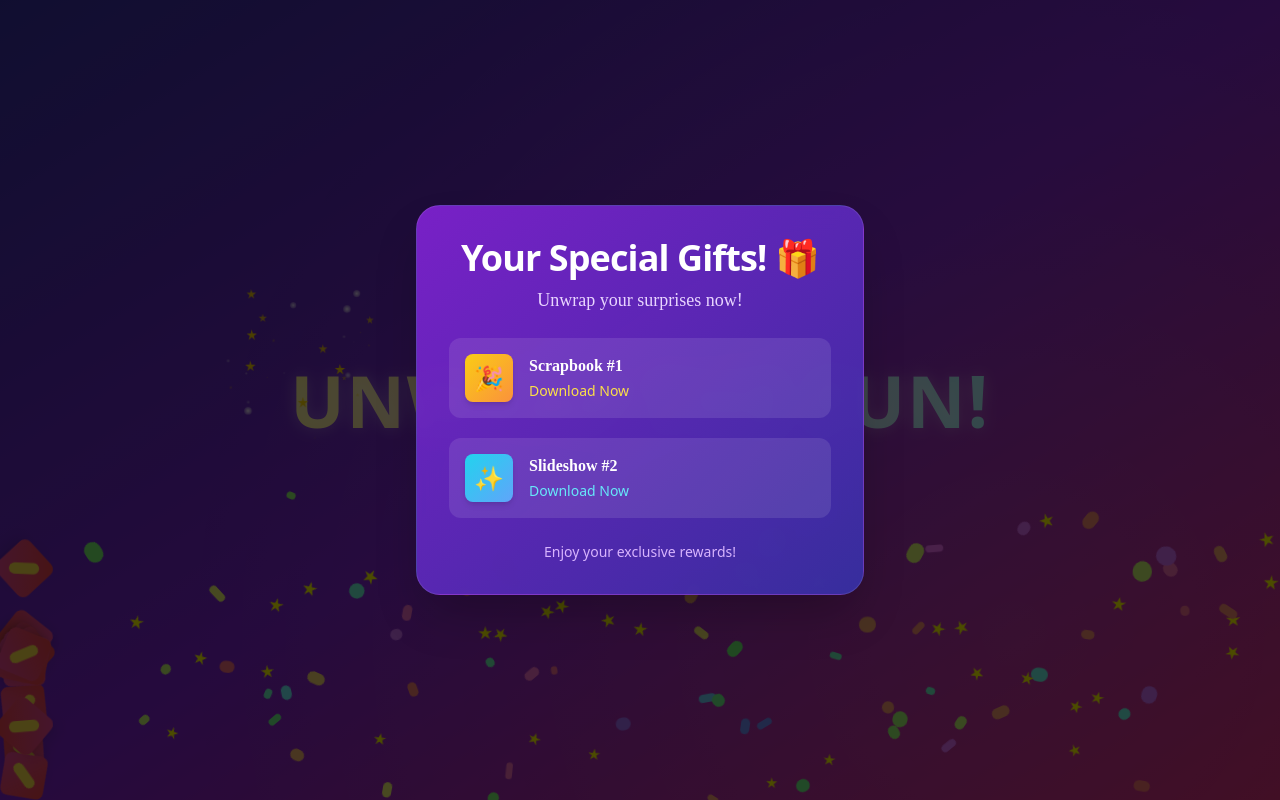
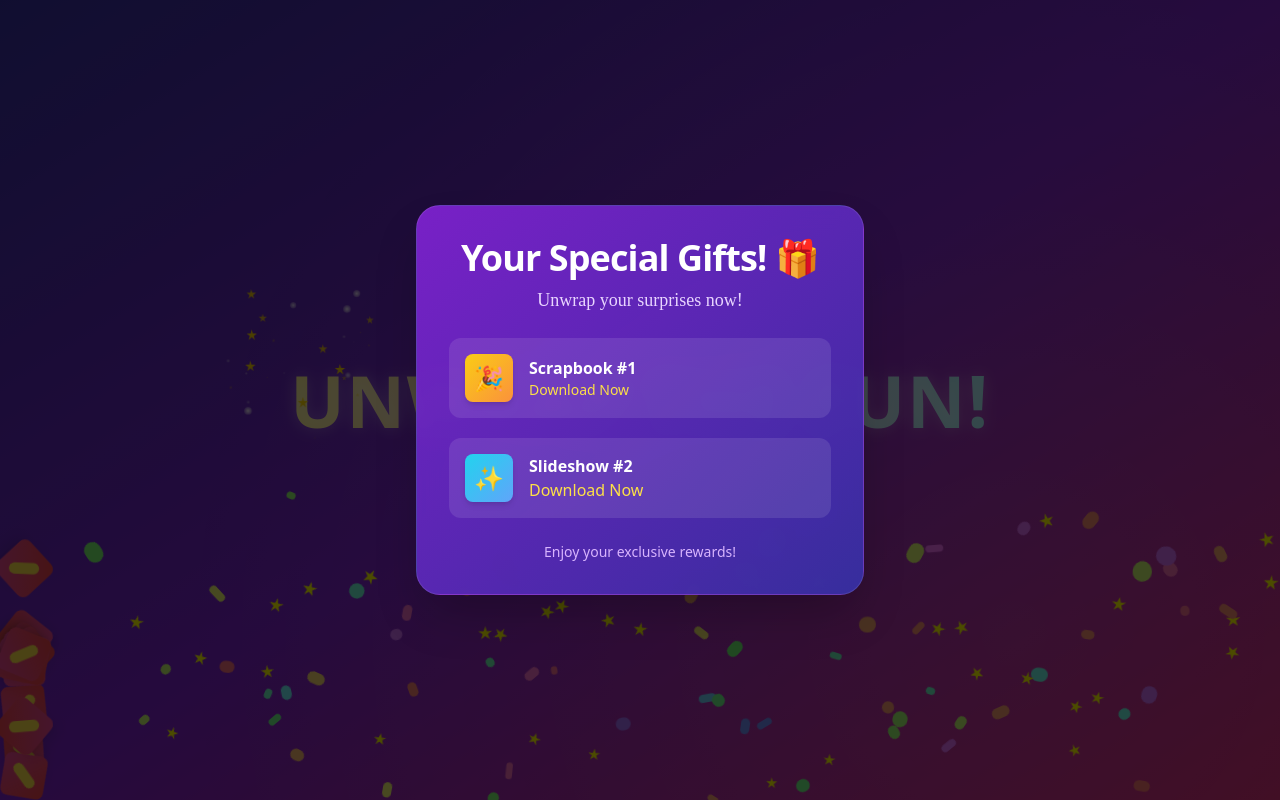
Before and after one commit to AjeetSingh2016/vanshika-birthday, a Next.js app: page /stars in a window 1280 px wide. Built offline with nearby package versions, Linux system fonts and the light colour scheme.

Commit message:
replace p with h3

```diff
--- a/components/BirthdayWishCard.js
+++ b/components/BirthdayWishCard.js
@@ -137,7 +137,7 @@ export default function BirthdayCard() {
   </div>
 
   {/* Content */}
-  <div className="flex-grow flex flex-col justify-center md:px-6">
+  <div className="flex-grow flex flex-col justify-center px-4 md:px-6">
     <h3 className="font-serif italic text-sm sm:text-base md:text-lg text-[#333] mb-2">
       Dear Vanshika,
     </h3>
--- a/pages/stars.jsx
+++ b/pages/stars.jsx
@@ -203,7 +203,10 @@ export default function Home() {
 
               <div className="space-y-5">
                 {/* Gift 1 */}
-                <motion.div
+                <motion.a
+                  href="https://drive.google.com/uc?export=download&id=1JmbrnCVGMvwuUicqFtGB-D66PBCW2S-r"
+                  target="_blank"
+                  rel="noopener noreferrer"
                   className="bg-white/10 p-4 rounded-xl flex items-center gap-4 hover:bg-white/20 transition-all"
                   initial={{ x: -50, opacity: 0 }}
                   animate={{ x: 0, opacity: 1 }}
@@ -213,18 +216,21 @@ export default function Home() {
                     <span className="text-2xl">🎉</span>
                   </div>
                   <div className="flex-1">
-                    <p className="text-white font-semibold">Scrapbook #1</p>
-                    <a
-                      href="https://drive.google.com/uc?export=download&id=1JmbrnCVGMvwuUicqFtGB-D66PBCW2S-r"
+                    <h3 className="text-white font-semibold">Scrapbook #1</h3>
+                    <h3
+
                       className="text-yellow-300 hover:text-yellow-200 text-sm transition-colors"
                     >
                       Download Now
-                    </a>
+                    </h3>
                   </div>
-                </motion.div>
+                </motion.a>
 
                 {/* Gift 2 */}
-                <motion.div
+                <motion.a
+                  href="https://ncert-epub.s3.us-east-1.amazonaws.com/test/slideshow.mp4"
+                  target="_blank"
+                  rel="noopener noreferrer"
                   className="bg-white/10 p-4 rounded-xl flex items-center gap-4 hover:bg-white/20 transition-all"
                   initial={{ x: 50, opacity: 0 }}
                   animate={{ x: 0, opacity: 1 }}
@@ -234,16 +240,12 @@ export default function Home() {
                     <span className="text-2xl">✨</span>
                   </div>
                   <div className="flex-1">
-                    <p className="text-white font-semibold">Slideshow #2</p>
-                    <a
-                      href="https://drive.google.com/file/d/1OBQ0Fv1YoeoivyFju_71urExDcB5gkSy/view?usp=sharing"
-                      className="text-cyan-300 hover:text-cyan-200 text-sm transition-colors"
-                      download={"https://ncert-epub.s3.us-east-1.amazonaws.com/test/slideshow.mp4"}
-                    >
+                    <h3 className="text-white font-semibold">Slideshow #2</h3>
+                    <h3 className=' text-yellow-300 hover:text-yellow-200'>
                       Download Now
-                    </a>
+                    </h3>
                   </div>
-                </motion.div>
+                </motion.a>
               </div>
 
               <motion.div
```
